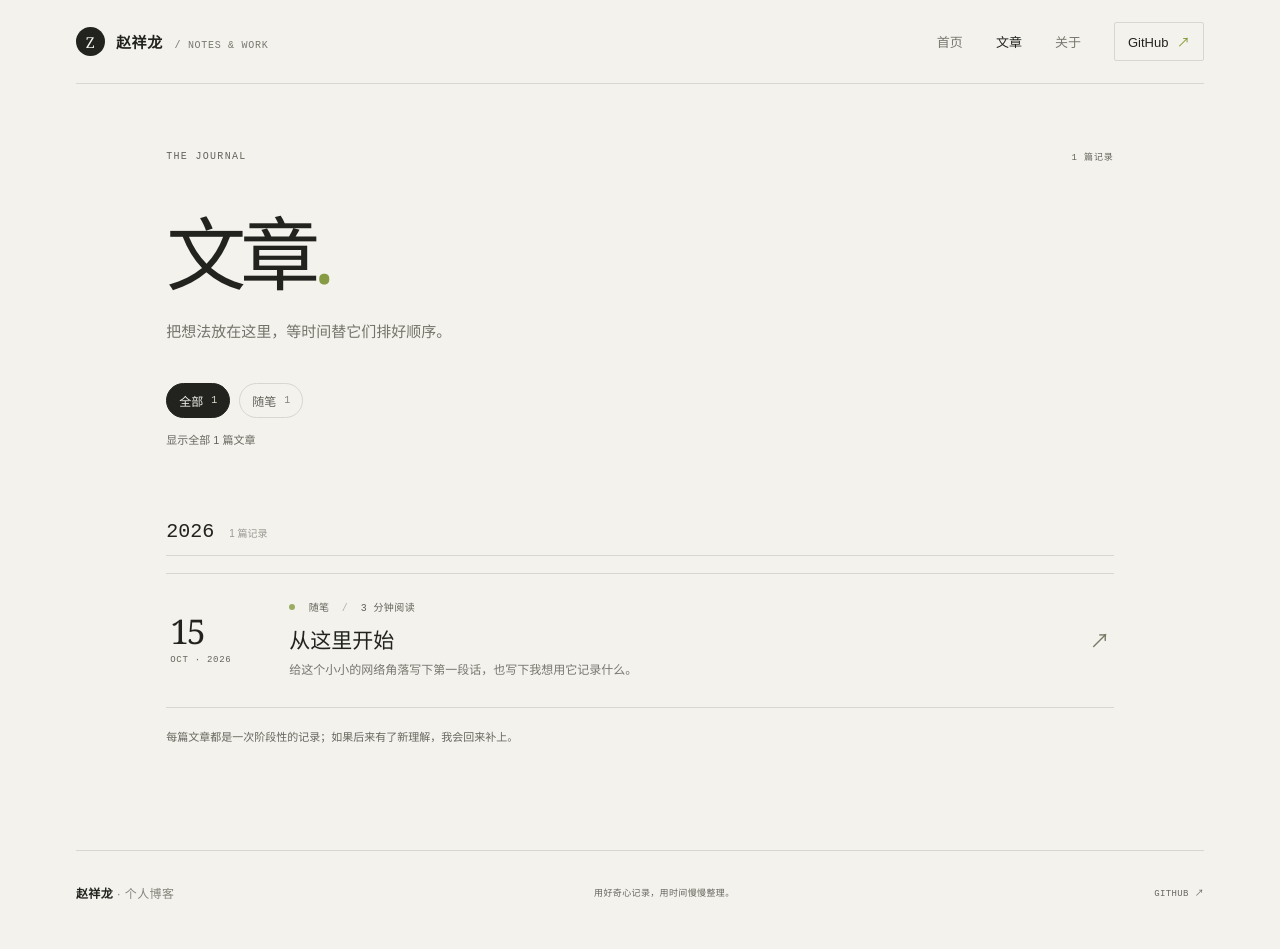
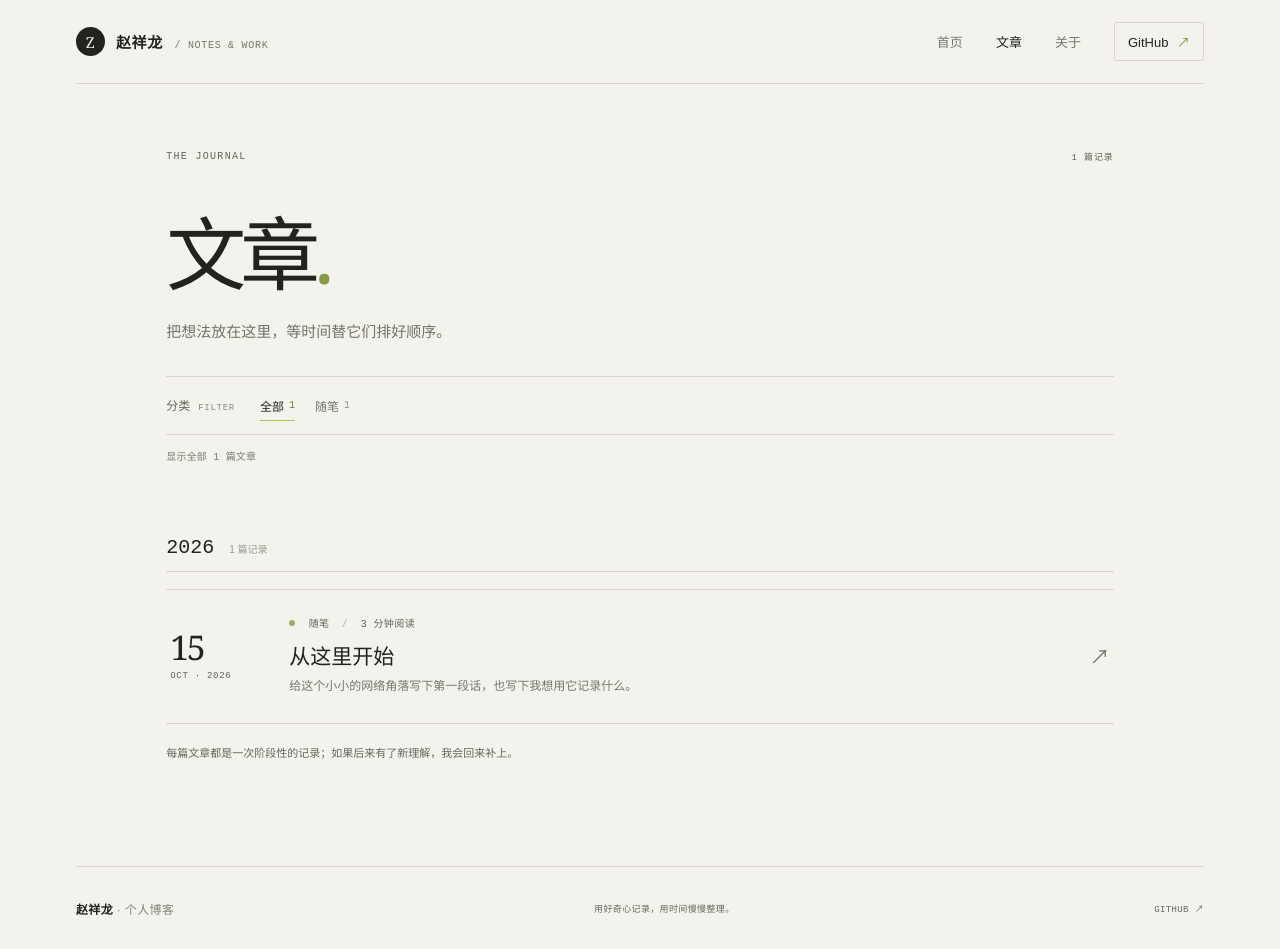
Before and after one commit to xianglong-zhao/xianglong-zhao.github.io, a Jekyll site: the page built from blog/index.html, in a window 1280 px wide. Built offline with Jekyll 4.4.1, drawn with Linux system fonts in a browser that asks for light colours.

Commit message:
Refine category filter styling

```diff
--- a/_layouts/default.html
+++ b/_layouts/default.html
@@ -7,7 +7,7 @@
   <meta name="description" content="{{ page.description | default: site.description | escape }}">
   <title>{{ page.title | default: site.title | escape }}{% unless page.url == '/' %} — {{ site.name | escape }}{% endunless %}</title>
   <link rel="stylesheet" href="{{ '/assets/css/site.css' | relative_url }}">
-  <link rel="stylesheet" href="{{ '/assets/css/accessibility.css' | relative_url }}">
+  <link rel="stylesheet" href="{{ '/assets/css/accessibility.css' | relative_url }}?v={{ site.time | date: '%Y%m%d%H%M%S' }}">
 </head>
 <body>
   <div class="site-shell">
--- a/assets/css/accessibility.css
+++ b/assets/css/accessibility.css
@@ -63,46 +63,72 @@
 
 .category-filter {
   display: flex;
+  align-items: center;
   flex-wrap: wrap;
-  gap: 9px;
-  margin-top: 37px;
+  column-gap: 25px;
+  row-gap: 9px;
+  margin-top: 30px;
+  padding: 13px 0;
+  border-top: 1px solid var(--line);
+  border-bottom: 1px solid var(--line);
+}
+
+.category-filter-label {
+  display: inline-flex;
+  align-items: baseline;
+  gap: 8px;
+  color: #62645a;
+  font: 12px var(--serif);
+}
+
+.category-filter-label span {
+  color: #88897f;
+  font: 9px var(--mono);
+  letter-spacing: .08em;
+}
+
+.category-filter-options {
+  display: flex;
+  flex-wrap: wrap;
+  gap: 20px;
 }
 
 .category-filter-button {
   display: inline-flex;
   align-items: center;
-  gap: 8px;
-  padding: 8px 12px;
-  border: 1px solid var(--line);
-  border-radius: 999px;
+  gap: 5px;
+  padding: 7px 0 6px;
+  border: 0;
+  border-bottom: 1px solid transparent;
+  border-radius: 0;
   background: transparent;
-  color: #62645a;
+  color: #74756c;
   font: 12px var(--sans);
   cursor: pointer;
-  transition: background-color .18s, border-color .18s, color .18s;
+  transition: border-color .18s, color .18s;
 }
 
 .category-filter-button span {
-  color: #85867c;
+  color: #909187;
   font: 10px var(--mono);
 }
 
 .category-filter-button:hover,
 .category-filter-button.is-active {
-  border-color: var(--ink);
-  background: var(--ink);
-  color: var(--paper);
+  border-bottom-color: var(--accent);
+  color: var(--ink);
 }
 
 .category-filter-button.is-active span,
 .category-filter-button:hover span {
-  color: #d9dec9;
+  color: #687d31;
 }
 
 .filter-result {
   margin: 13px 0 0;
-  color: #66675e;
-  font-size: 11px;
+  color: #7b7c72;
+  font: 10px var(--mono);
+  letter-spacing: .02em;
 }
 
 .filter-empty {
@@ -116,3 +142,17 @@
 .filter-empty[hidden] {
   display: none;
 }
+
+@media (max-width: 600px) {
+  .category-filter {
+    align-items: flex-start;
+    flex-direction: column;
+    gap: 8px;
+    margin-top: 25px;
+    padding: 12px 0;
+  }
+
+  .category-filter-options {
+    gap: 16px;
+  }
+}
--- a/blog/index.html
+++ b/blog/index.html
@@ -8,9 +8,12 @@ description: 赵祥龙的技术笔记、项目复盘与生活随笔。
   <h1 class="page-title">文章<span class="title-period">.</span></h1>
   <p class="page-lead">把想法放在这里，等时间替它们排好顺序。</p>
   {% if site.posts.size > 0 %}
-  <div class="category-filter" role="group" aria-label="按分类筛选文章">
-    <button class="category-filter-button is-active" type="button" data-category-filter="all" aria-pressed="true">全部 <span>{{ site.posts.size }}</span></button>
-    {% for category in site.categories %}<button class="category-filter-button" type="button" data-category-filter="{{ category[0] | escape }}" aria-pressed="false">{{ category[0] | escape }} <span>{{ category[1].size }}</span></button>{% endfor %}
+  <div class="category-filter">
+    <span class="category-filter-label">分类 <span>FILTER</span></span>
+    <div class="category-filter-options" role="group" aria-label="按分类筛选文章">
+      <button class="category-filter-button is-active" type="button" data-category-filter="all" aria-pressed="true">全部 <span>{{ site.posts.size }}</span></button>
+      {% for category in site.categories %}<button class="category-filter-button" type="button" data-category-filter="{{ category[0] | escape }}" aria-pressed="false">{{ category[0] | escape }} <span>{{ category[1].size }}</span></button>{% endfor %}
+    </div>
   </div>
   <p class="filter-result" data-filter-result aria-live="polite">显示全部 {{ site.posts.size }} 篇文章</p>
   {% endif %}
```
